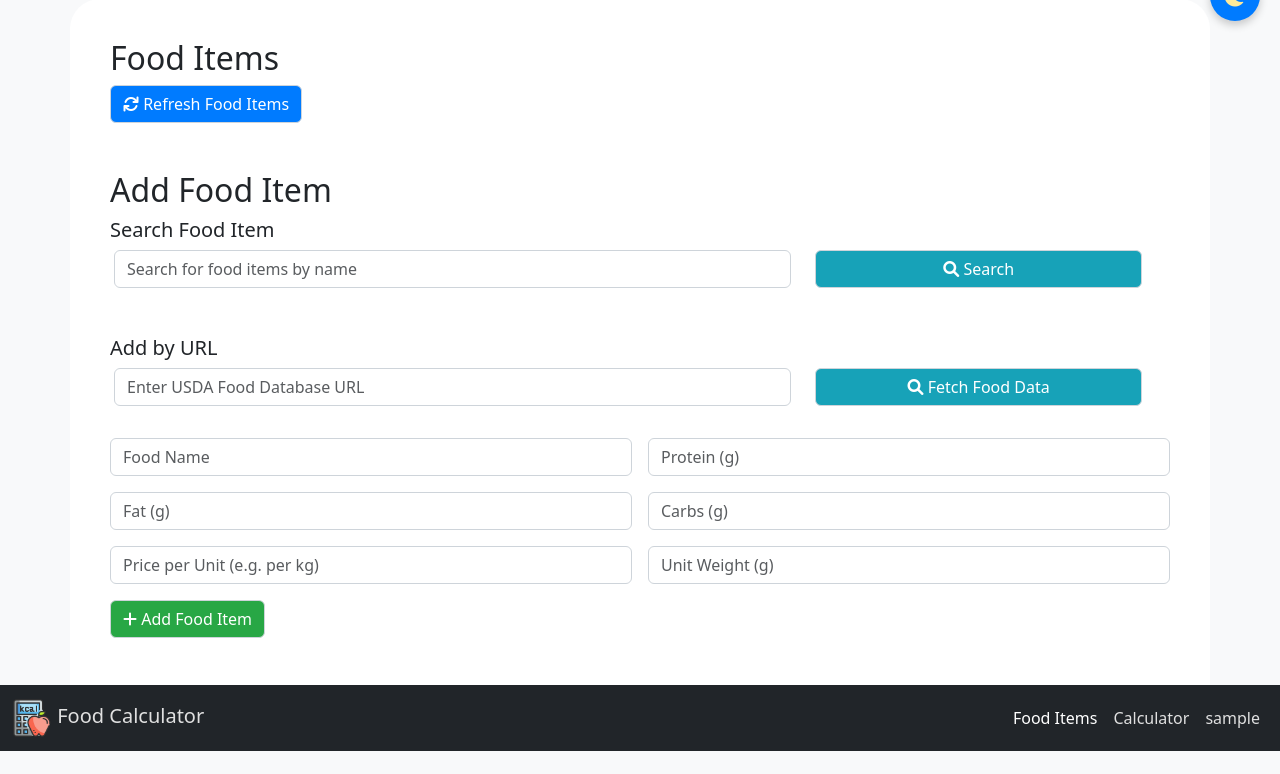
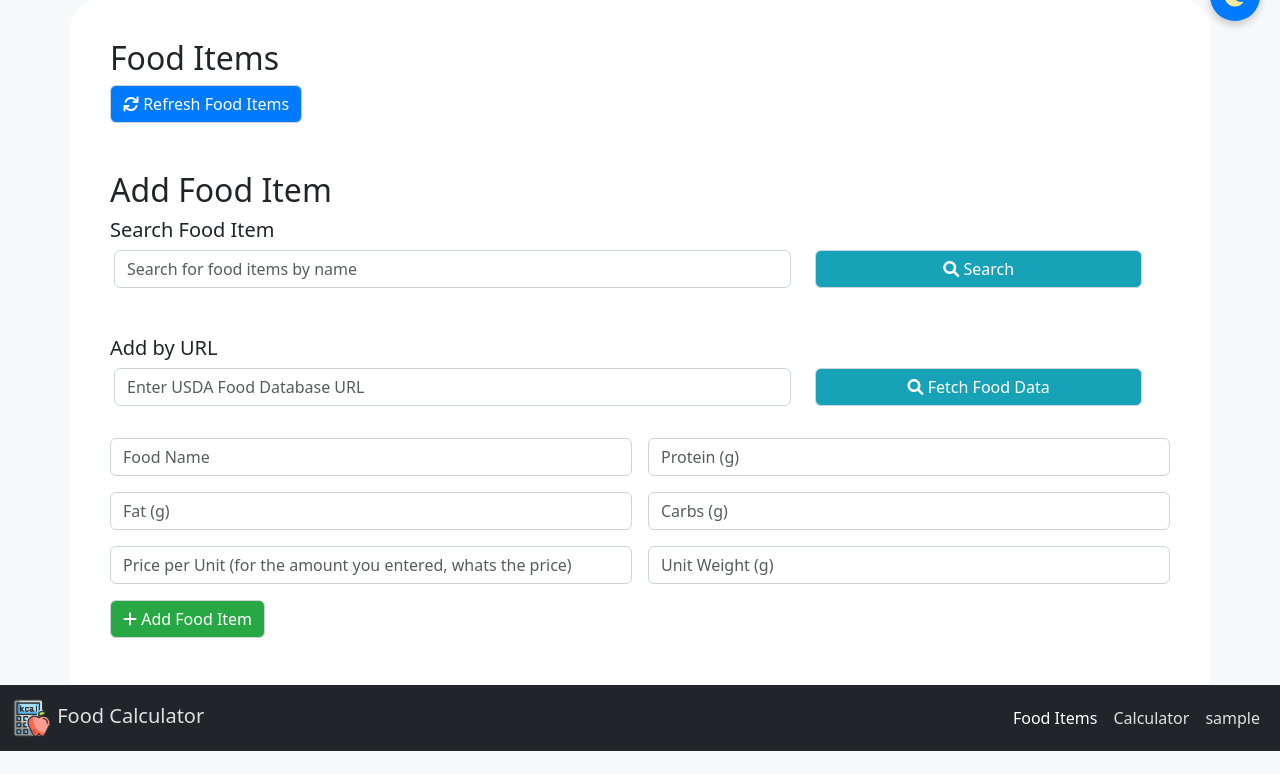
Before and after one commit to domatescorbasi/super-memory, a Flask app: page / in a window 1280 px wide. Shown: the part 49-823 px from the top of the page. Run offline with Flask 3, Linux system fonts and the light colour scheme; the visitor is signed in with stand-in values (Sample User, id 1); data that the repository does not hold is empty.

Commit message:
lets try this

```diff
--- a/templates/index.html
+++ b/templates/index.html
@@ -54,7 +54,7 @@
             <input type="number" id="carbs" class="form-control" step="0.01" placeholder="Carbs (g)" required>
         </div>
         <div class="col-md-6">
-            <input type="number" id="price_per_unit" class="form-control" step="0.01" placeholder="Price per Unit (e.g. per kg)" required>
+            <input type="number" id="price_per_unit" class="form-control" step="0.01" placeholder="Price per Unit (for the amount you entered, whats the price)" required>
         </div>
         <div class="col-md-6">
             <input type="number" id="unit_weight" class="form-control" step="0.01" placeholder="Unit Weight (g)" required>
```
